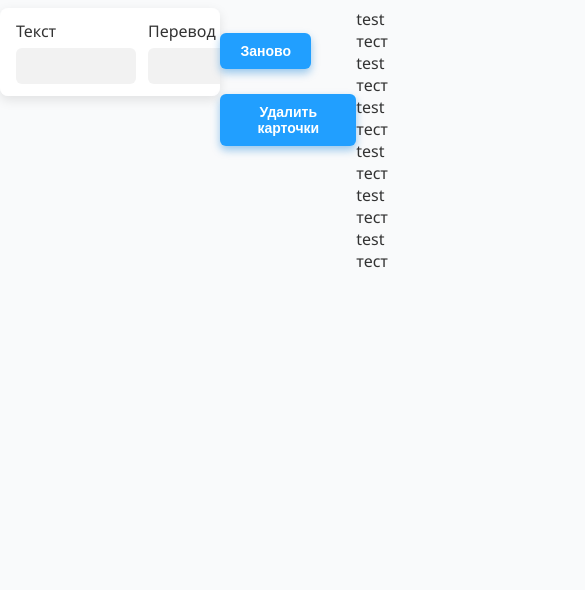
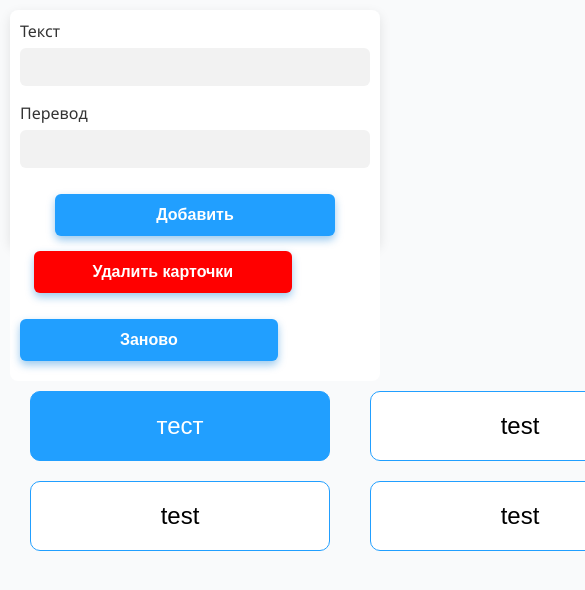
Before and after one commit to s1nglmine/Flash-cards, a plain HTML site: page index.html in a window 390 px wide. Shown: the top 590 px of the page, 585 px wide, since content can reach past the window. Drawn offline with Linux system fonts and the light colour scheme.

Commit message:
Update styles.css

```diff
--- a/styles.css
+++ b/styles.css
@@ -3,11 +3,11 @@ body {
     background: #f9fafb;
     margin: 0;
     padding: 0;
-    display: flex;
-    justify-content: flex-start;
-    align-items: flex-start;
+    /* display: flex; */
+    /* justify-content: flex-start; */
+    /* align-items: flex-start; */
     height: 100vh;
-    overflow-x: hidden; /* prevent horizontal scroll */
+    /* overflow-x: hidden; prevent horizontal scroll */
   }
 
   .container {
@@ -21,7 +21,7 @@ body {
     gap: 16px;
     margin-left: 0;
     flex-wrap: nowrap;
-    overflow-x: auto;
+    /* overflow-x: auto; */
     box-sizing: border-box;
   }
 
@@ -73,6 +73,10 @@ body {
     margin-top: 25px;
   }
 
+  #deleteButton{
+    background-color: red;
+  }
+
   button:hover,
   button:focus {
     background-color: #005a9e;
@@ -80,25 +84,115 @@ body {
     outline: none;
   }
 
-  @media (max-width: 480px) {
+  .buttons{
+    background: white;
+    border-radius: 8px;
+    padding: 20px 24px;
+    width: 100vw;
+    display: flex;
+    align-items: flex-start;
+    gap: 16px;
+    margin-left: 0;
+    flex-wrap: nowrap;
+    overflow-x: auto;
+    box-sizing: border-box;
+    margin-top: -25px;
+
+  }
+
+  .card {
+    border: 1px solid #219FFF;
+    background-color: #ffffff;
+    margin: 10px 20px;
+    padding: 20px 30px;
+    display: flex;
+    align-items: center;
+    justify-content: center;
+    width: 100%;
+    max-width: 300px;
+    /* height: 100%; */
+    /* max-height: 300px; */
+    border-radius: 10px;
+    box-sizing: border-box;
+    cursor: pointer;
+  }
+
+  .card:hover{
+    border: 1px solid #219FFF;
+    box-shadow: 3px 5px 10px 1px rgba(0, 0, 0, 0.39);
+  }
+
+  .card.active{
+    background-color: #219FFF;
+    transform: rotateX(90);
+  }
+
+  label.back {
+    color: rgb(255, 255, 255);
+    font-family: Arial, sans-serif;
+    font-size: 1.5rem;
+  }
+  label.front {
+    color: #000;
+    font-family: Arial, sans-serif;
+    font-size: 1.5rem;
+  }
+
+  label.back.hide {
+    display: none;
+  }
+  label.front.hide {
+    display: none;
+  }
+
+  .cards{
+    width: 1200px;
+    display: flex;
+    flex-wrap: wrap;
+  }
+
+  @media (max-width: 768px) {
     body {
-      height: auto;
-      padding: 8px 0;
+        padding: 10px;
     }
     .container {
-      padding: 12px 16px;
-      gap: 12px;
-      overflow-x: auto;
+        flex-direction: column;
+        width: auto;
+        padding: 10px;
     }
     .input-group {
-      min-width: 120px;
+        min-width: 100%;
     }
     input[type="text"] {
-      width: 120px;
-      font-size: 14px;
+        width: 100%;
     }
     button {
-      padding: 10px 20px;
-      font-size: 14px;
+      width: 80%;
+      margin-top: 10px;
     }
+    #againButton {
+      margin-left: -14px;
+      order: 1;
+      width: 80%;
+    }
+    .buttons {
+      width: 100%;
+      display: flex;
+      align-items: flex-start;
+      gap: 16px;
+      margin-left: 0;
+      flex-wrap: wrap;
+      overflow-x: auto;
+      box-sizing: border-box;
+      margin-top: -25px;
+    }
+    #removeButton {
+      width: 120vw;
+
+      order: 1;
+      flex-basis: 100%;
+      width: 100%;
+
+    }
+
   }
```
